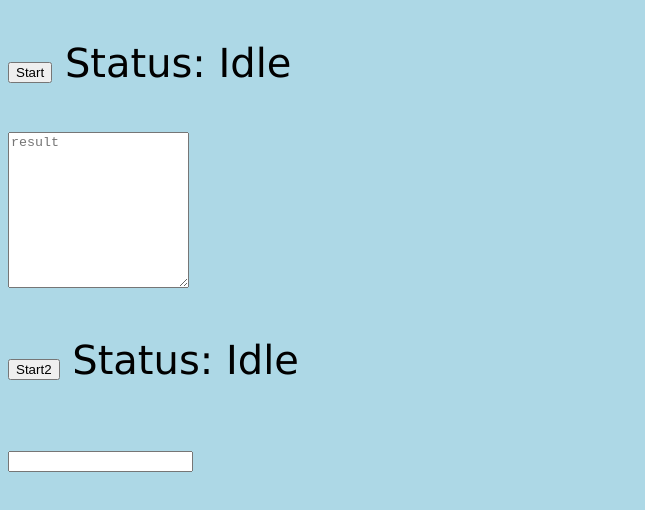
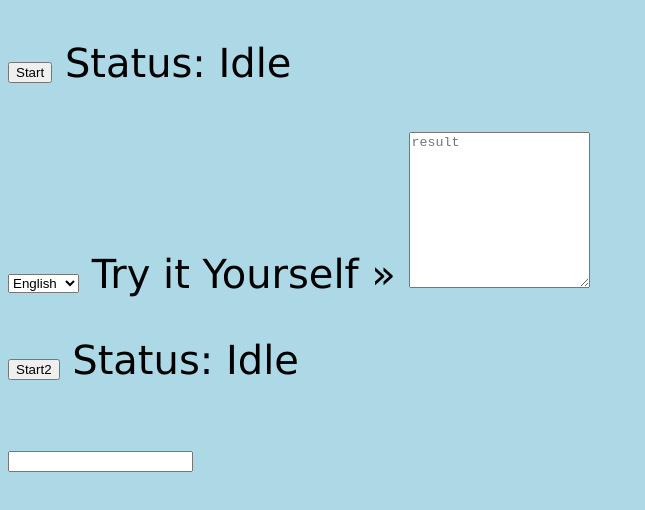
Before and after one commit to elidata/speaknsee, a website: page speaknsee.html in a window 1280 px wide. Shown: the whole page, without its empty margins (0-645 px from the left). Drawn offline with Linux system fonts and the light colour scheme.

Commit message:
Update speaknsee.html
language menu

```diff
--- a/speaknsee.html
+++ b/speaknsee.html
@@ -28,6 +28,13 @@ p {
    <span>Status: </span>
    <span id="status">Idle</span>
    <br><br>
+<select name="mylang">
+  <option value="en-US">English</option>
+  <option value="he-IL">Hebrew</option>
+  <option value="sp-ES">Spanish</option>
+</select>
+Try it Yourself »
+
    <textarea id="output" rows=10 placeholder="result"></textarea>
  </p>
 <p>
```
